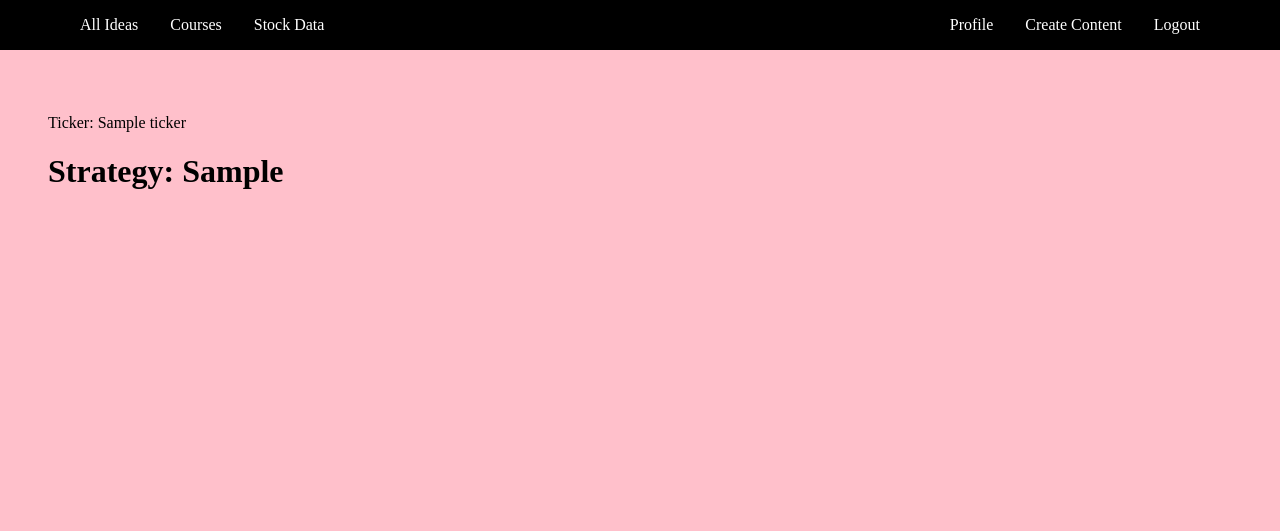
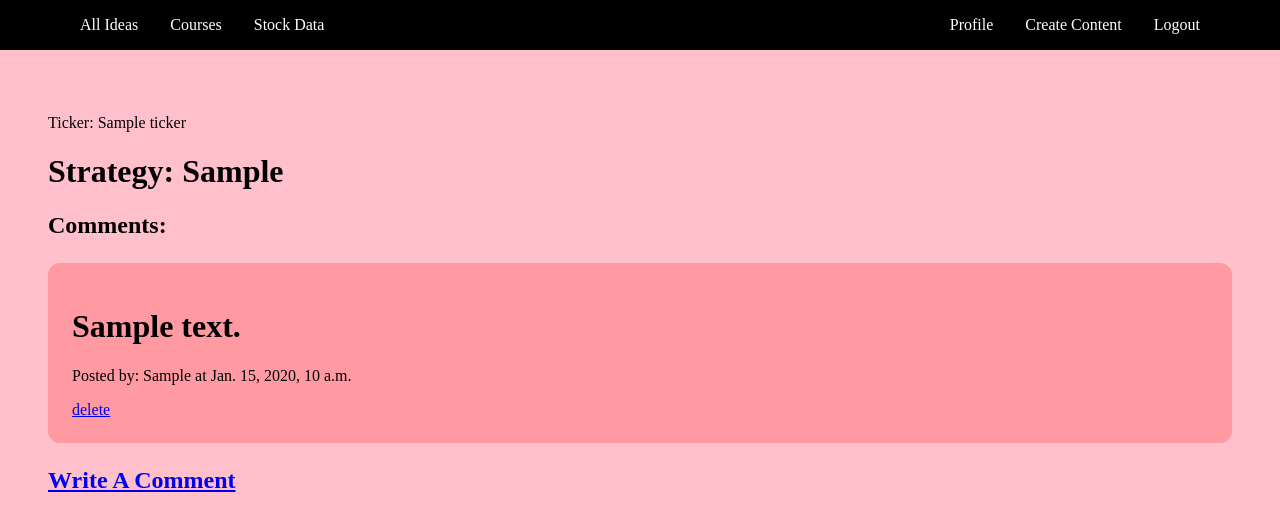
Before and after one commit to darinvi/StocksInfoApp, a Django app: page /more-details/1 in a window 1280 px wide. Shown: the top 531 px of the page. Run offline with Django 5.2, Linux system fonts and the light colour scheme; a user stored in the database is signed in; tables that the repository leaves empty hold one stand-in row (values such as "Sample post").

Commit message:
userDetails template view now, add comments to more info (comment is not a separate component used in looping Comment model

```diff
--- a/stocks/stocks/stocks_app/views.py
+++ b/stocks/stocks/stocks_app/views.py
@@ -61,8 +61,7 @@ class CommentCreateView(auth_mixins.LoginRequiredMixin, views.CreateView, views.
     def get_success_url(self):
         return reverse_lazy('post_comment', kwargs={'ticker_pk': self.kwargs['ticker_pk']})
 
-class UserDetails(views.ListView):
-    model = Ticker
+class UserDetails(views.TemplateView):
     template_name = 'lists/user_details.html'
 
     def get_context_data(self, **kwargs):
@@ -91,7 +90,9 @@ class MoreDetails(views.TemplateView):
 
     def get_context_data(self, **kwargs):
         context = super().get_context_data(**kwargs)
-        context['ticker'] = Ticker.objects.get(pk=self.kwargs['ticker_id'])
+        ticker = Ticker.objects.get(pk=self.kwargs['ticker_id'])
+        context['ticker'] = ticker
+        context['comments_list'] = Comment.objects.filter(ticker=ticker)
         return context
 
 class CourseFormView(auth_mixins.LoginRequiredMixin, views.CreateView):
--- /dev/null
+++ b/stocks/templates/components/comment_component.html
@@ -0,0 +1,7 @@
+<div class="comment">
+    <h1>{{ obj.comment }}</h1>
+    <p>Posted by: {{ obj.author.profile.first_name }} at {{ obj.created_at }}</p>
+    {% if request.user == obj.author %}
+    <a href="{% url 'delete_comment' comment_id=obj.pk  ticker_id=obj.ticker.pk %}">delete</a>
+    {% endif %}
+</div>
--- a/stocks/templates/components/more_ticker_info.html
+++ b/stocks/templates/components/more_ticker_info.html
@@ -5,5 +5,9 @@
 <p>Ticker: {{ ticker.ticker_name }}</p>
 <h1>Strategy: {{ ticker.trade_strategy }}</h1>
 
-
+<h2>Comments:</h2>
+{% for obj in comments_list reversed %}
+{% include 'components/comment_component.html' %}
+{% endfor %}
+<h2><a href="{% url 'post_comment' ticker_pk=ticker.pk %}">Write A Comment</a></h2>
 {% endblock %}
--- a/stocks/templates/components/stock_data_component.html
+++ b/stocks/templates/components/stock_data_component.html
@@ -0,0 +1,4 @@
+{% extends 'index.html' %}
+
+{% block page_content %}
+{% endblock %}
--- a/stocks/templates/forms/stock_data_input.html
+++ b/stocks/templates/forms/stock_data_input.html
@@ -3,7 +3,7 @@
 {% block page_content %}
 <form method="post" action="{% url 'stock_data_input' %}">
 <input type="text" name="ticker_name">
-<button type="submit">Get Data</button>
+<button type="submit">Get Ticker Data</button>
 {% csrf_token %}
 </form>
 {% endblock %}
```
Also changed, not shown: stocks/templates/forms/comment_form.html (+2 -7 lines).
